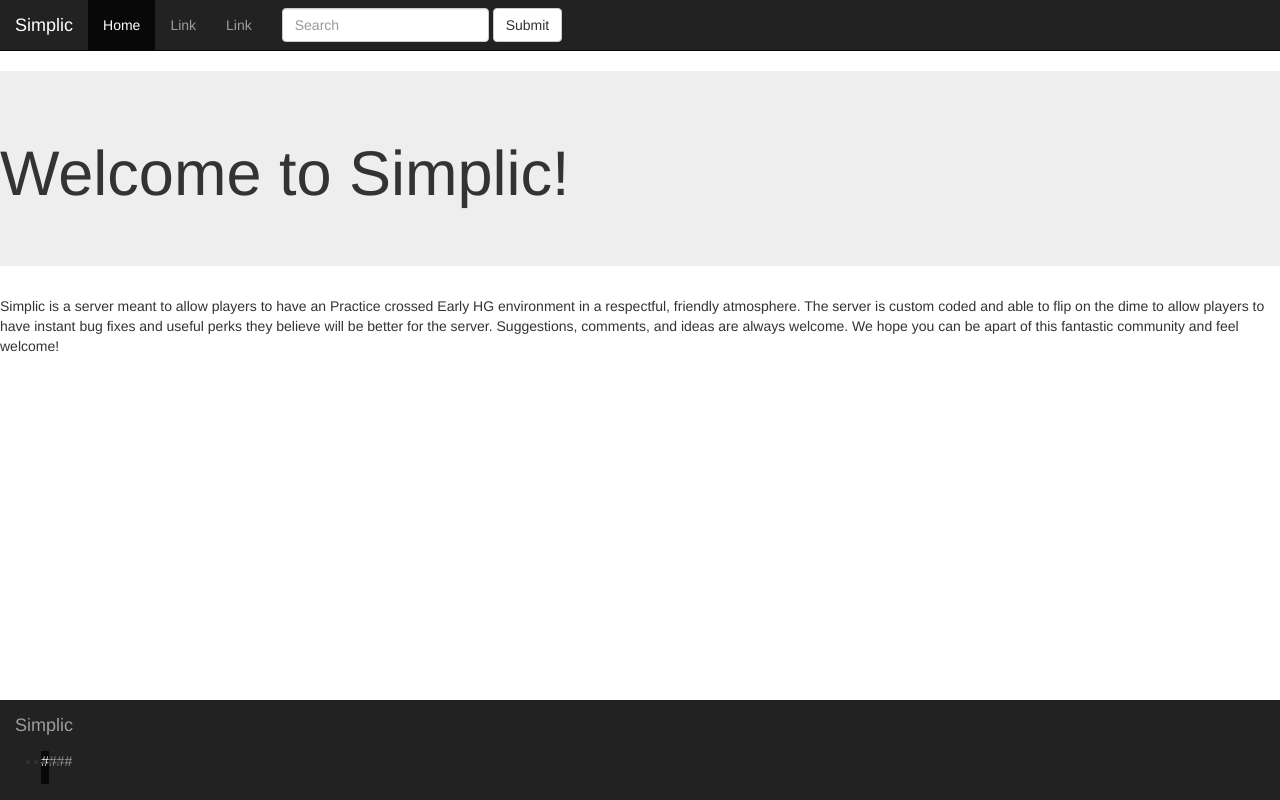
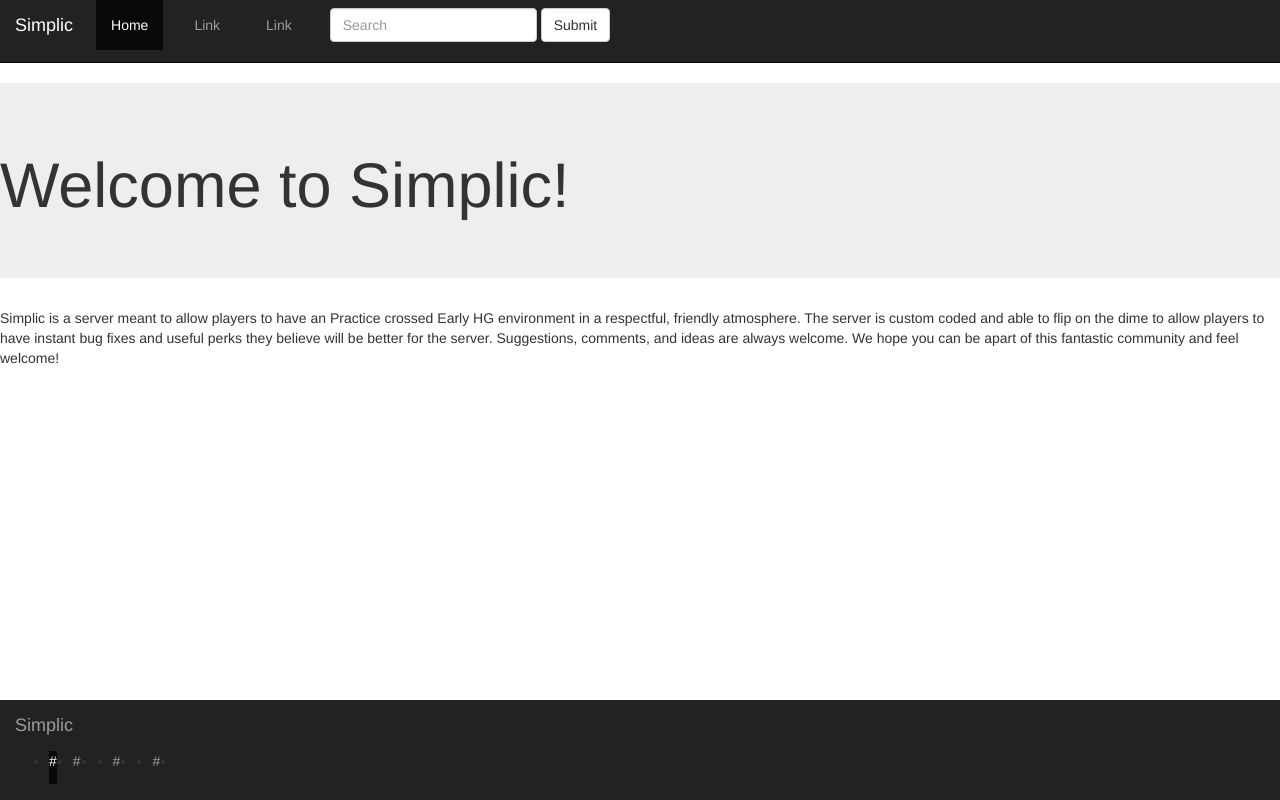
Before and after one commit to TylerJunek/Simplic_Website, a PHP site: page / in a window 1280 px wide. Run offline with PHP 8.4, Linux system fonts and the light colour scheme.

Commit message:
Weird fix.

```diff
--- a/Simplic_Website/s_styles.css
+++ b/Simplic_Website/s_styles.css
@@ -52,14 +52,8 @@
     display: inline;
 }
 
-<<<<<<< HEAD
 li {
     margin-left: 8px;
     margin-right: 8px;
     margin-bottom: 12px;
 }
-=======
-.serverIMG {
-    background-image: url(img/minecraft_screenshot1.png);
-}
->>>>>>> 9be2fd4e5b08cad20d44ad023a3d65b55bd43f6c
```
